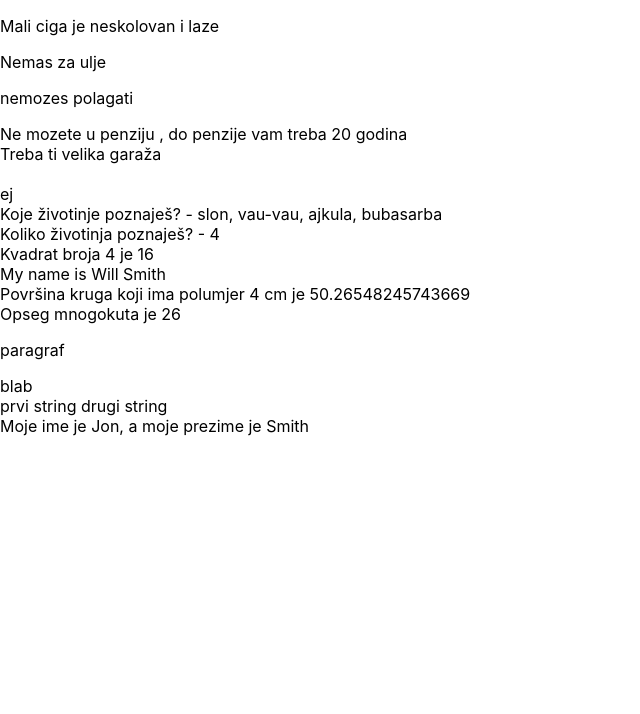
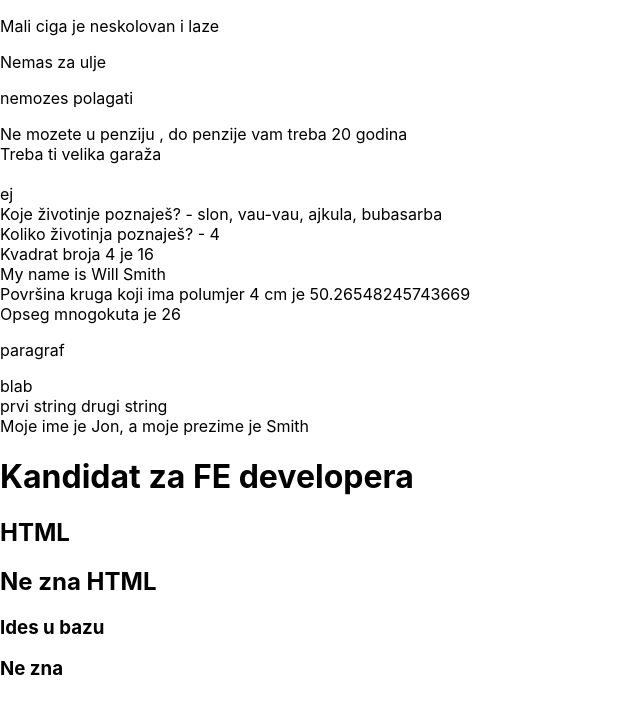
Before and after one commit to gala201/my-react-app, a React (Create React App) app: page / in a window 1280 px wide. Shown: the top 714 px of the page, without its empty margins (0-640 px from the left). Built offline with nearby package versions, Linux system fonts and the light colour scheme.

Commit message:
Grananje

```diff
--- a/src/App.js
+++ b/src/App.js
@@ -56,6 +56,14 @@ function App() {
 
   const cars = ["BMW", "Opel", "Toyota"]
 
+  const kandidat = {
+    ime: "Pero Perić",
+    html: false,
+    js: true,
+    experience: 1.5,
+    it: false
+  }
+
   return (
     <>
       {/* <div className="App" style={{ borderColor: "blue", order: 1, backgroundColor: "red" }}>
@@ -64,6 +72,9 @@ function App() {
         </header>
       </div> */}
       <div>
+
+
+
         {/* ako zna vise od 5 zivotinja */}
 
         {
@@ -118,6 +129,53 @@ function App() {
         {noviElement} blab <br />
         {`${prviString} ${drugiString}`} <br />
         {printuser(korisnici.name, korisnici.prezime)}
+
+
+        <h1>Kandidat za FE developera</h1>
+        <h2>HTML</h2>
+
+        {
+          kandidat.html ?
+            <>
+              <h2>Zna HTML</h2>
+
+              {
+                kandidat.js ?
+                  <>
+                    <h3>Zna JS</h3>
+
+                    {
+                      kandidat.experience >= 2 ?
+                        <h4>Ima barem dvije god iskustva</h4>
+                        :
+                        <>
+                          <h4>Nema barem dvije god iskustva</h4>
+                          <h5>3200 moja zadnja ponuda</h5>
+                        </>
+                    }
+                  </>
+                  :
+                  <h3>Ne zna JS</h3>
+              }
+            </>
+            :
+            <>
+              <h2>Ne zna HTML</h2>
+              {
+                kandidat.it ?
+                  <>
+                    <h3>Ides u drugi krug</h3>
+                    <h3>ZNa</h3>
+                  </>
+                  :
+                  <>
+                    <h3>Ides u bazu</h3>
+                    <h3>Ne zna</h3>
+                  </>
+              }
+            </>
+        }
+
       </div>
     </>
   );
```
